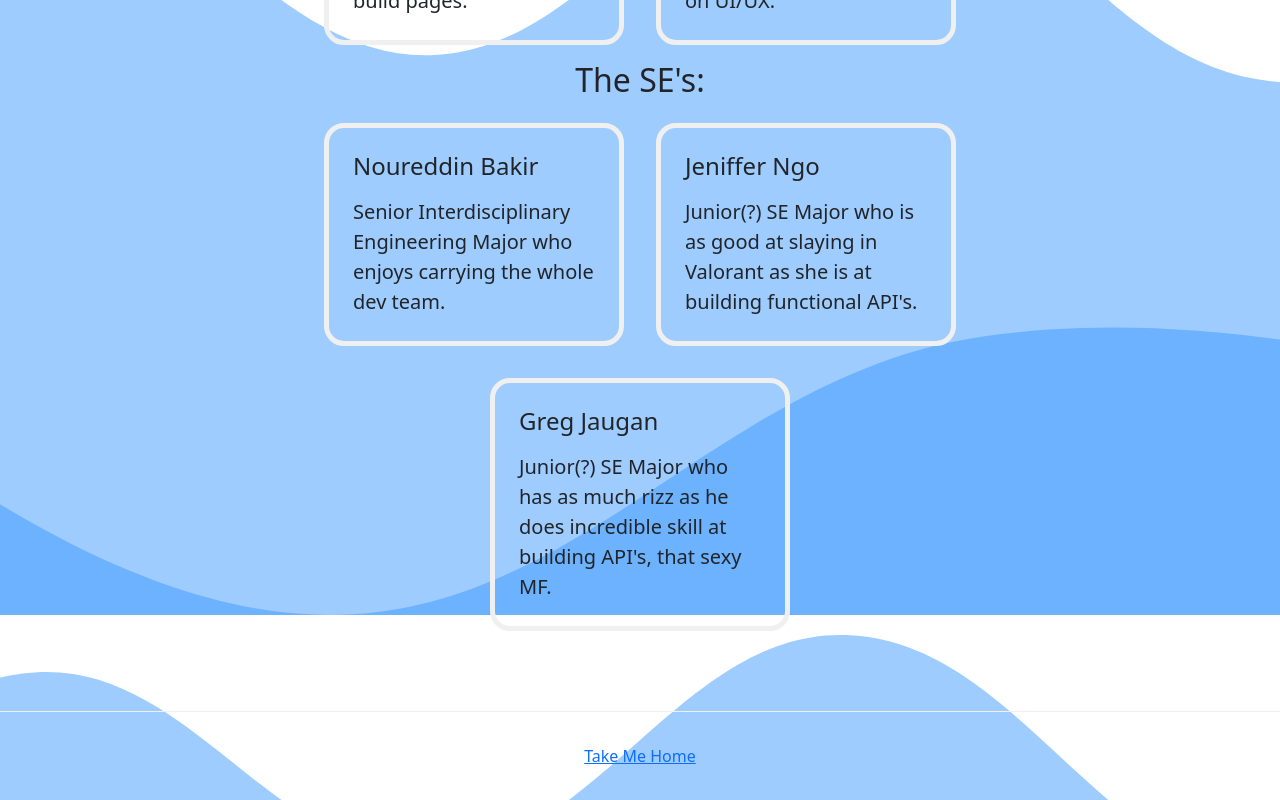
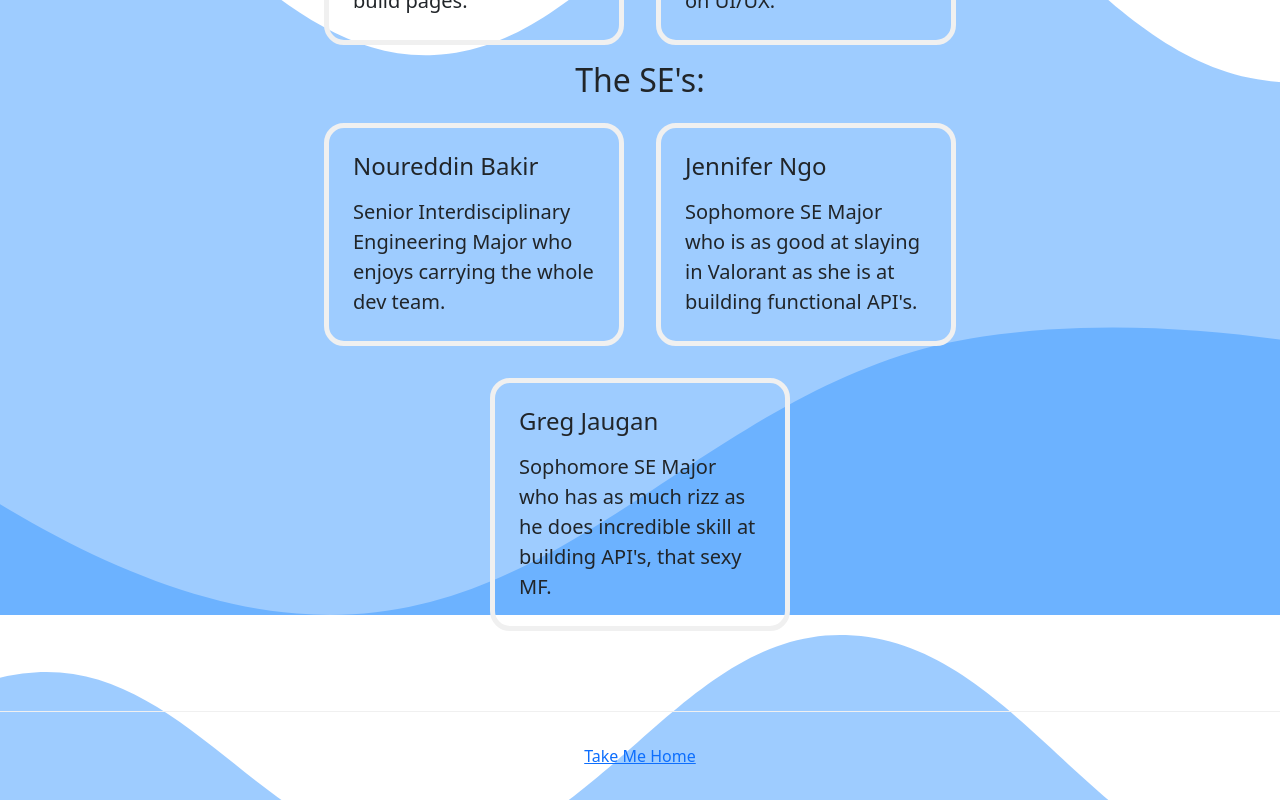
Before and after one commit to NoureddinBakir/ATM-Group-3, a Next.js app: page /aboutus in a window 1280 px wide. Shown: the part 1031-1831 px from the top of the page. Built offline with nearby package versions, Linux system fonts and the light colour scheme.

Commit message:
Text fixing

```diff
--- a/pages/aboutus.js
+++ b/pages/aboutus.js
@@ -57,13 +57,13 @@ export default function aboutus() {
                     </a>
 
                     <a href= "" className={styles.card}>
-                        <h2>Jeniffer Ngo</h2>
-                        <p>Junior(?) SE Major who is as good at slaying in Valorant as she is at building functional API's.</p>
+                        <h2>Jennifer Ngo</h2>
+                        <p>Sophomore SE Major who is as good at slaying in Valorant as she is at building functional API's.</p>
                     </a>
 
                     <a href= "" className={styles.card}>
                         <h2>Greg Jaugan</h2>
-                        <p>Junior(?) SE Major who has as much rizz as he does incredible skill at building API's, that sexy MF.</p>
+                        <p>Sophomore SE Major who has as much rizz as he does incredible skill at building API's, that sexy MF.</p>
                     </a>
 
 
```
